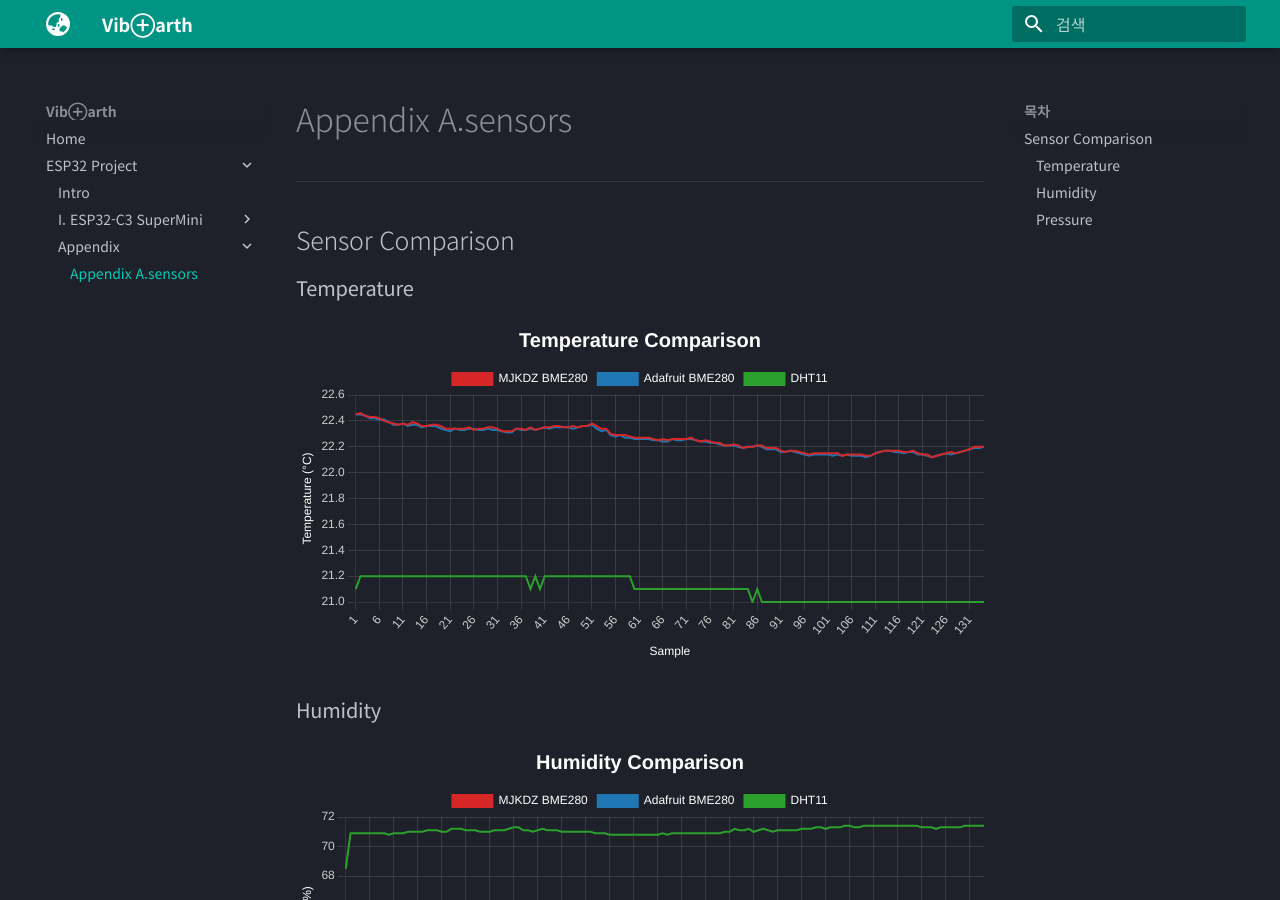
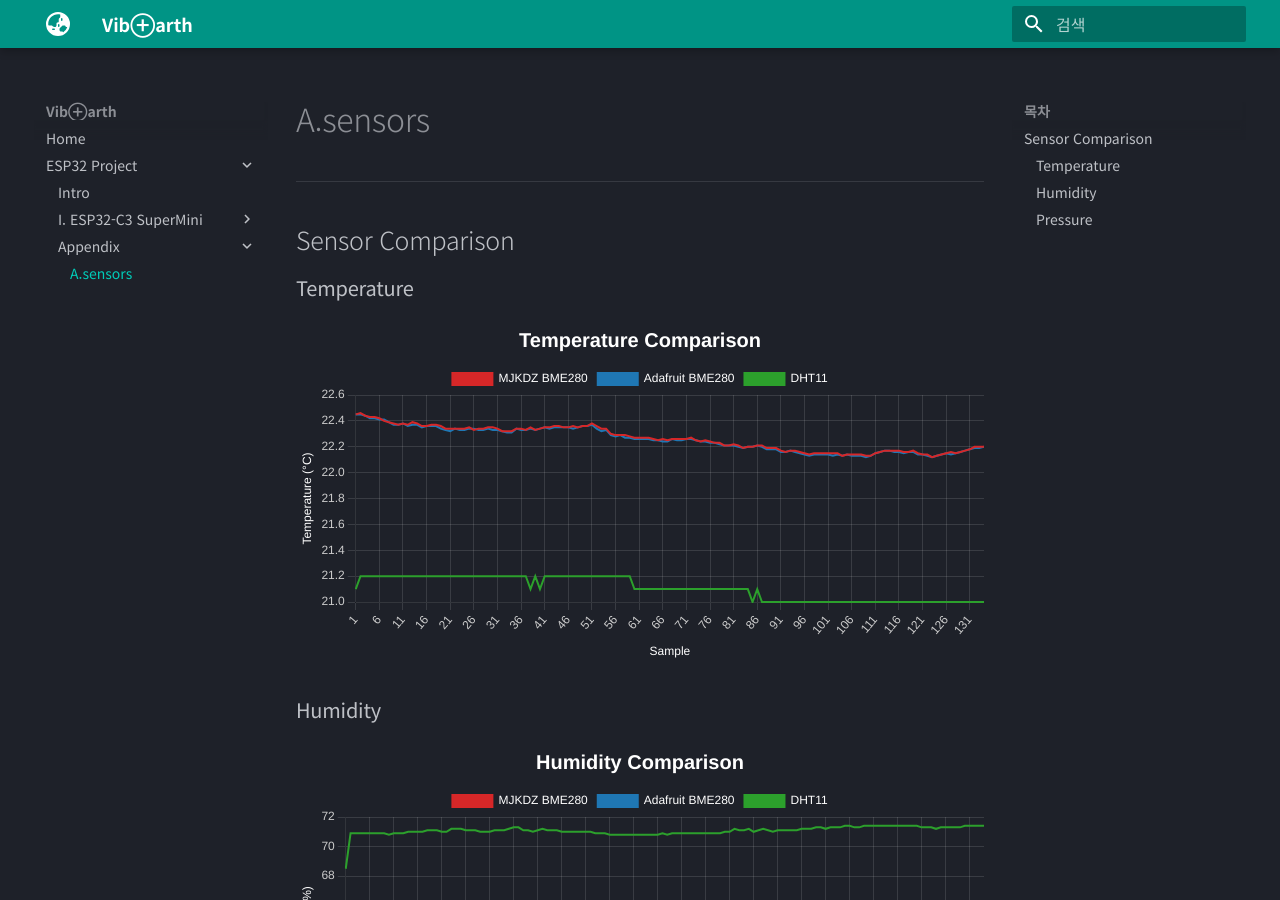
Before and after one commit to VibEarth/VibEarth.github.io, an MkDocs documentation site: the page built from docs/esp32/c3/appendix_A.md, in a window 1280 px wide and 900 px high. Built offline with MkDocs 1.6.1 and Material for MkDocs 9.7.7, drawn with Linux system fonts in a browser that asks for light colours.

Commit message:
Update mkdocs.yml

```diff
--- a/mkdocs.yml
+++ b/mkdocs.yml
@@ -49,7 +49,7 @@ nav:
       - Hello,LED: esp32/c3/led.md
       - BME280 sensor: esp32/c3/bme280.md
     - Appendix:
-      - Appendix A.sensors: esp32/c3/appendix_A.md
+      - A.sensors: esp32/c3/appendix_A.md
       # - Modules:
       #   - RGB_LED: esp32/c3/rgb_led.md
       #   - BME280: esp32/c3/bme280.md
```
